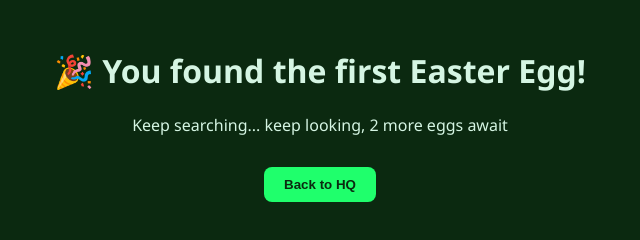
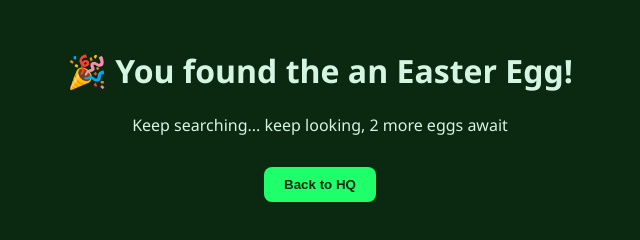
Before and after one commit to AgamjitB/tribute-district-2, a plain HTML site: page easter1.html in a window 1280 px wide. Shown: the whole page, without its empty margins (320-960 px from the left). Drawn offline with Linux system fonts and the light colour scheme.

Commit message:
Update easter1.html

```diff
--- a/easter1.html
+++ b/easter1.html
@@ -5,7 +5,7 @@
   <link rel="stylesheet" href="style.css">
 </head>
 <body>
-  <h1>🎉 You found the first Easter Egg!</h1>
+  <h1>🎉 You found the an Easter Egg!</h1>
   <p>Keep searching... keep looking, 2 more eggs await</p>
   <a href="index.html"><button>Back to HQ</button></a>
 </body>
```
